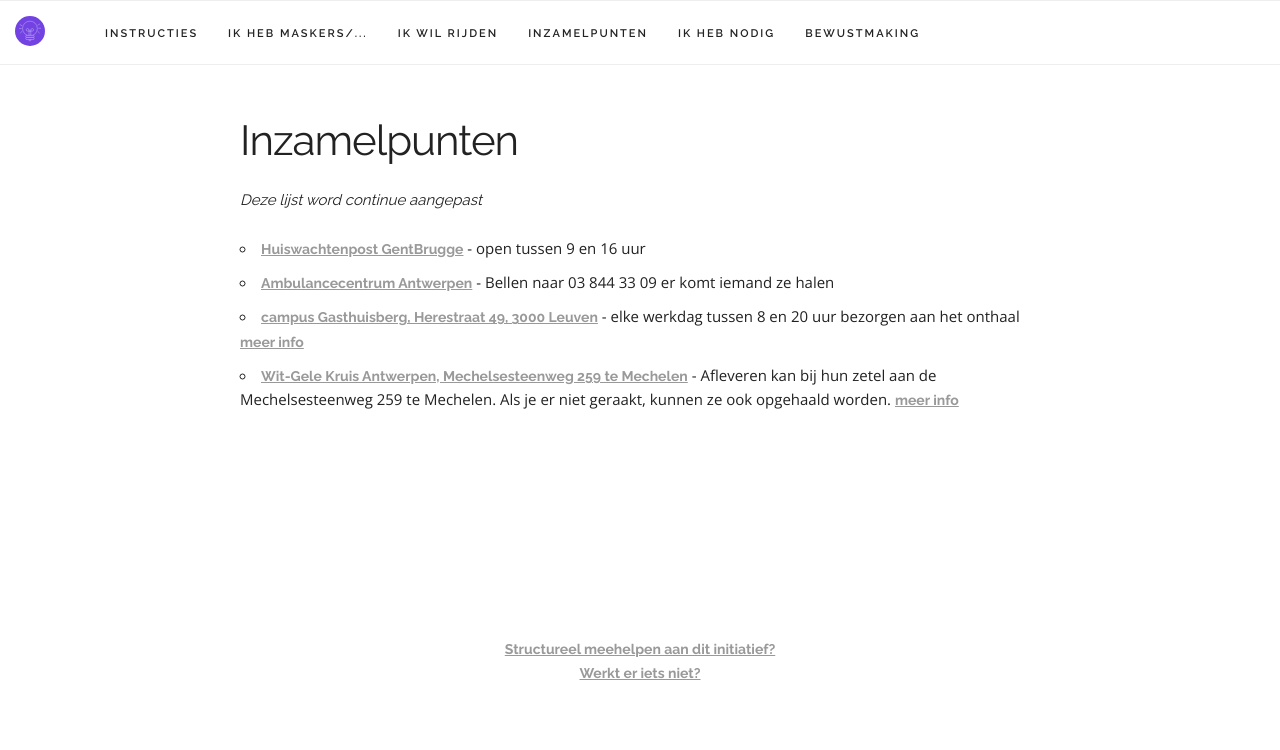
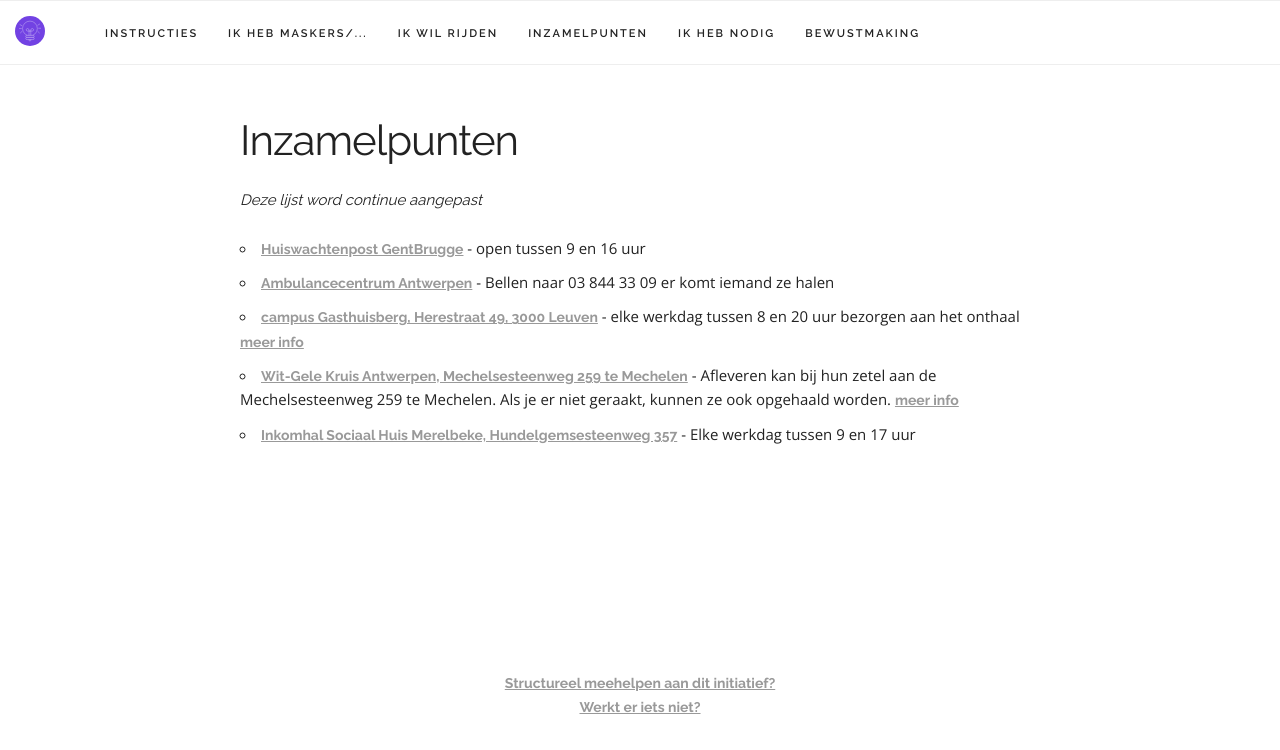
Before and after one commit to MakeInBelgium/coronadenktank, a React (Create React App) app: page /inzamelpunten in a window 1280 px wide. Shown: the top 750 px of the page. Built offline with nearby package versions, Linux system fonts and the light colour scheme.

Commit message:
Update InzamelPuntenComponent.jsx

```diff
--- a/src/components/InzamelPuntenComponent.jsx
+++ b/src/components/InzamelPuntenComponent.jsx
@@ -11,6 +11,7 @@
         <li><a href="https://www.facebook.com/AmbuAnt/posts/2782502748452773" target="_blanc">Ambulancecentrum Antwerpen</a> - Bellen naar 03 844 33 09 er komt iemand ze halen</li>
         <li><a href="https://www.uzleuven.be/nl/campus-gasthuisberg" target="_blanc">campus Gasthuisberg, Herestraat 49, 3000 Leuven</a> - elke werkdag tussen 8 en 20 uur bezorgen aan het onthaal <a target="_blanc" href="https://www.uzleuven.be/nl/nieuws/oproep-voor-mondmaskers">meer info</a></li>
         <li><a href="https://www.facebook.com/wgkantwerpen/" target="_blanc">Wit-Gele Kruis Antwerpen, Mechelsesteenweg 259 te Mechelen</a> - Afleveren kan bij hun zetel aan de Mechelsesteenweg 259 te Mechelen. Als je er niet geraakt, kunnen ze ook opgehaald worden. <a target="_blanc" href="https://www.facebook.com/madelinedestoffenmadam/posts/2379492858749612?comment_id=2379559045409660">meer info</a></li>
+        <li><a href="https://www.merelbeke.be/nieuws/medisch-beschermingsmateriaal-gezocht">Inkomhal Sociaal Huis Merelbeke, Hundelgemsesteenweg 357</a> - Elke werkdag tussen 9 en 17 uur</li>
       </ul>
     </>
   )
```
